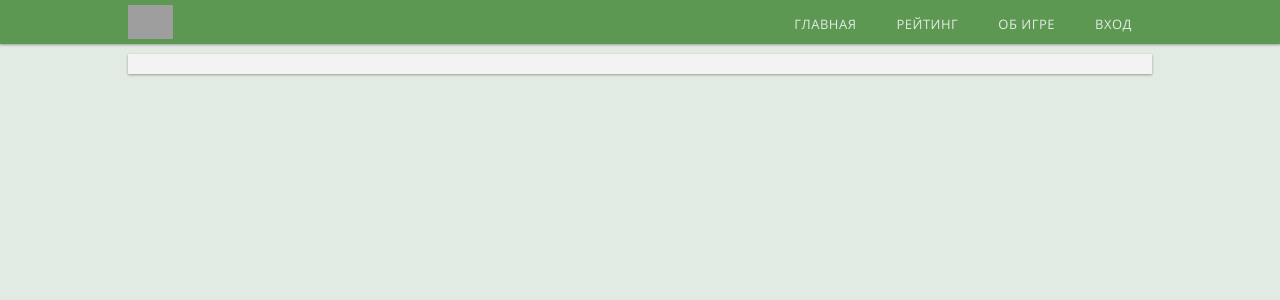
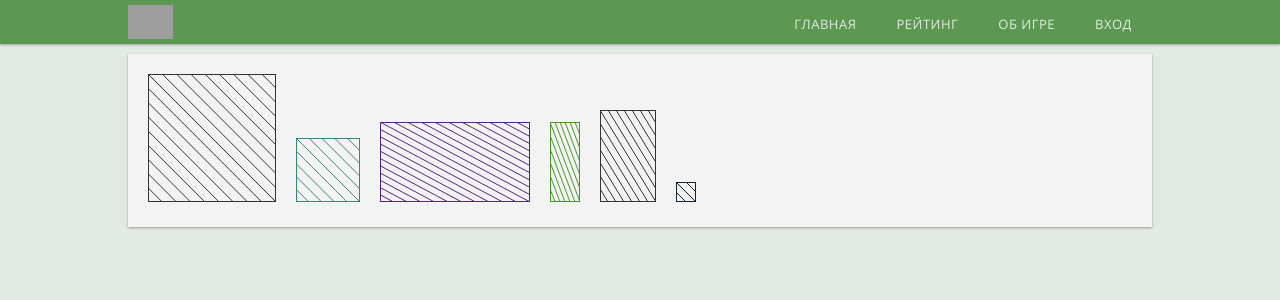
Before and after one commit to Almost-Infinity/Squares, a React app: page / in a window 1280 px wide. Shown: the top 300 px of the page. Built offline with nearby package versions, Linux system fonts and the light colour scheme; grey boxes are pictures that could not be loaded.

Commit message:
Little commit

```diff
--- a/source/components/squares-field/index.js
+++ b/source/components/squares-field/index.js
@@ -1,11 +1,17 @@
 import React, { Component } from 'react';
-// import Square from './square';
+import Square from './square';
 import './styles.sass';
 
 class SquaresField extends Component {
 	render() {
 		return (
 			<div className="squares-field">
+				<Square width={128} height={128} color="#333" />
+				<Square width={64} height={64} color="#387" />
+				<Square width={150} height={80} color="#528" />
+				<Square width={30} height={80} color="#492" />
+				<Square width={56} height={92} color="#333" />
+				<Square width={20} height={20} color="#123" />
 			</div>
 		);
 	}
--- a/source/components/squares-field/square/index.js
+++ b/source/components/squares-field/square/index.js
@@ -8,20 +8,17 @@ class Square extends Component {
 	}
 
 	pathGenerator(w = 128, h = 128) {
-		const lines = Math.ceil((w / 15) * 2); // 20 - расстояние между линиями
-		const offsetW = w / Math.floor(lines / 2);
-		const offsetH = h / Math.floor(lines / 2);
+		const biggestSide = Math.max(w, h),
+			lines = Math.floor(biggestSide / 15) + 1,
+			offsetW = w / lines,
+			offsetH = h / lines;
 
 		let ret = `M0 0 L${w} ${h}`;
-		for (let i = 0, ox = 0, ly = h; i < Math.floor(lines / 2); i++) {
-			ox += offsetW;
-			ly -= offsetH;
+		for (let i = 0, ox = offsetW, ly = h - offsetH; i < lines - 1; i++, ox += offsetW, ly -= offsetH) {
 			ret += ` M${ox} 0 L${w} ${ly}`;
 		}
 
-		for (let i = 0, oy = 0, lx = w - 20; i < Math.floor(lines / 2); i++) {
-			oy += offsetH;
-			lx = w - offsetW * (i + 1);
+		for (let i = 0, oy = offsetH, lx = w - offsetW; i < lines - 1; i++, oy += offsetH, lx -= offsetW) {
 			ret += ` M0 ${oy} L${lx} ${h}`;
 		}
 		return ret;
@@ -31,7 +28,7 @@ class Square extends Component {
 		return (
 			<svg className="square" version="1.1" xmlns="http://www.w3.org/2000/svg" width={ `${this.props.width}` } height={ `${this.props.height}` } style={{ margin: '10px' }}>
 				<rect width={ `${this.props.width}` } height={ `${this.props.height}` } fill="transparent" strokeWidth="2" stroke={ this.props.color } />
-				<path strokeWidth="2" stroke={ this.props.color } d={ this.pathGenerator(this.props.width, this.props.height) } />
+				<path strokeWidth="1" stroke={ this.props.color } d={ this.pathGenerator(this.props.width, this.props.height) } />
 			</svg>
 		);
 	}
```
